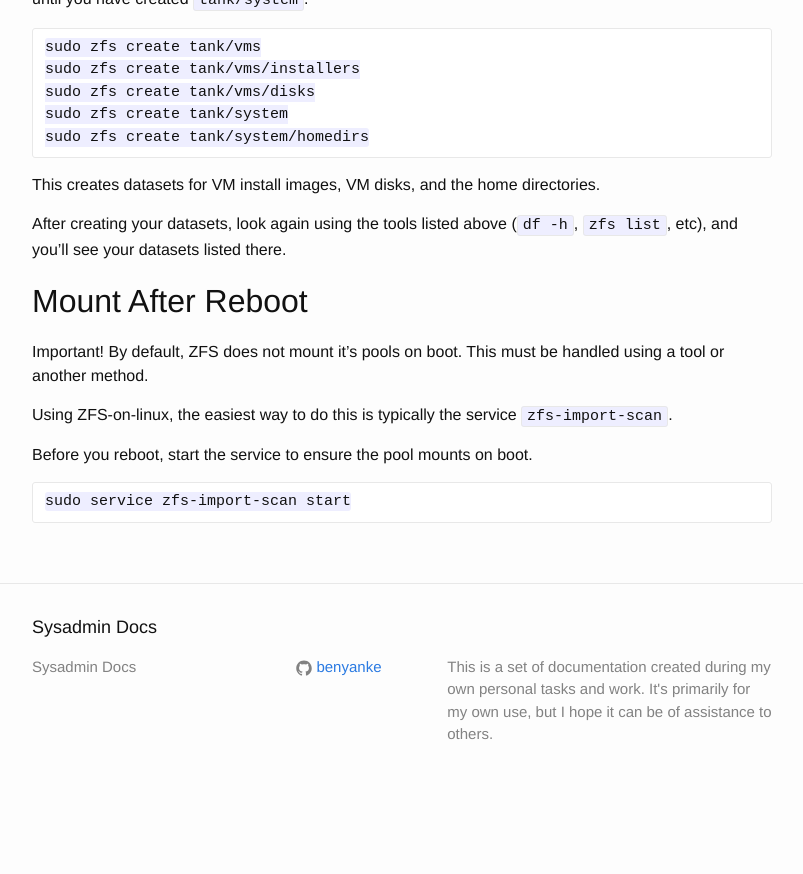
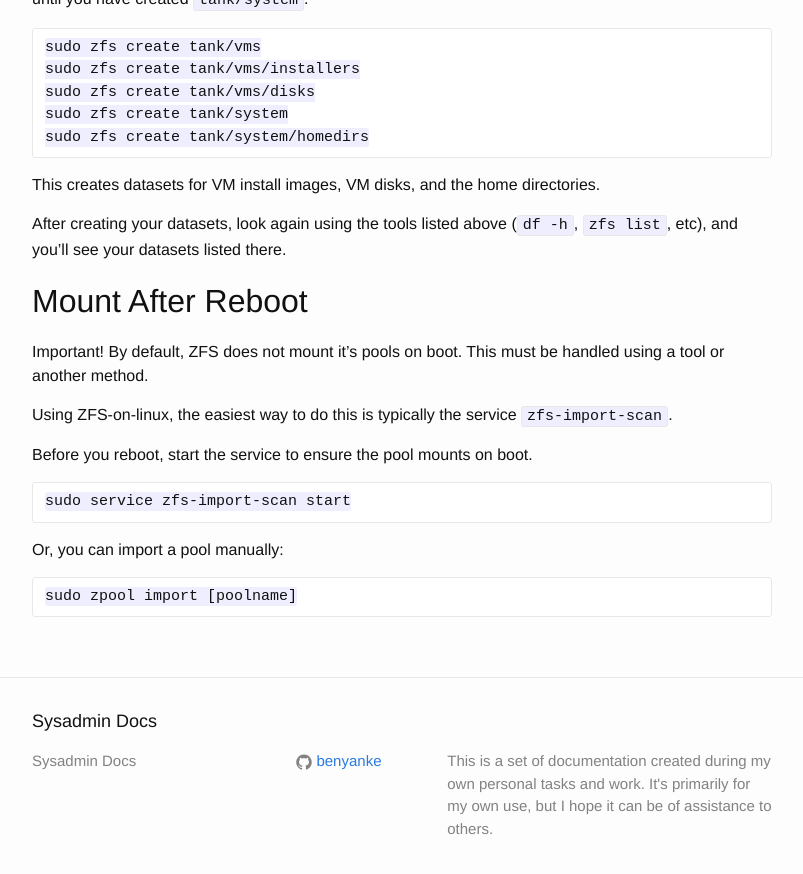
Before and after one commit to benyanke/docs, a Jekyll site: the page built from _posts/zfs/2018-10-10-create-pool.markdown, in a window 1280 px wide and 900 px high, scrolled down 6561 px. Shown: the top 874 px of the window, without its empty margins (238-1041 px from the left). Built offline with Jekyll 4.4.1, drawn with Linux system fonts in a browser that asks for light colours; before the commit the page ends 7367 px from its top, so only the background shows below that.

Commit message:
Add onetime mount cmd

````diff
--- a/_posts/zfs/2018-10-10-create-pool.markdown
+++ b/_posts/zfs/2018-10-10-create-pool.markdown
@@ -383,6 +383,12 @@ Before you reboot, start the service to ensure the pool mounts on boot.
 sudo service zfs-import-scan start
 ```
 
+Or, you can import a pool manually:
+
+```
+sudo zpool import [poolname]
+```
+
 {% comment %}
 
 TODO: RESEARCH MORE INTO MOUNT ON BOOT OPTIONS
````
